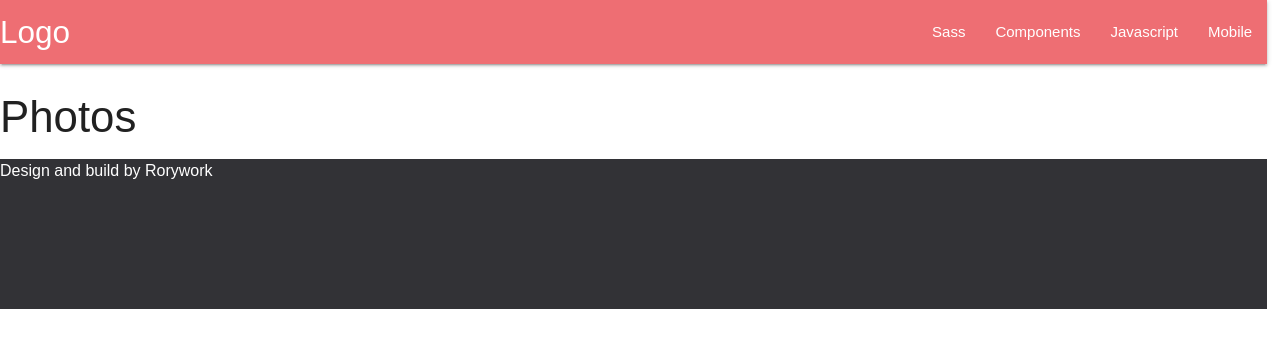
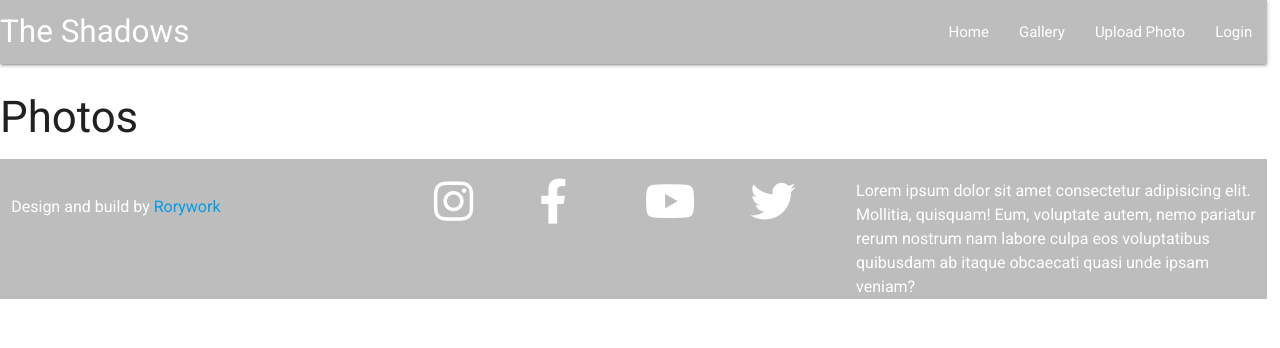
Before and after one commit to Rorywork/The-Shadows, a Flask app: page /about in a window 1280 px wide. Shown: the top 348 px of the page. Run offline with Flask 2, Linux system fonts and the light colour scheme; data that the repository does not hold is empty; some libraries are stand-ins or nearby versions.

Commit message:
Footer layout built

```diff
--- a/static/assets/css/style.css
+++ b/static/assets/css/style.css
@@ -1,4 +1,4 @@
-@import url('https://fonts.googleapis.com/css?family=Josefin+Slab&display=swap');
+@import url('https://fonts.googleapis.com/css?family=Roboto&display=swap');
 
 
 /* Navbar */
@@ -12,15 +12,18 @@ body{
     height: 100vh;
     width: 99vw;
     font-size: 16px;
-    font-family: sans-serif;
+    font-family: 'Roboto', sans-serif;
 }
-
 
 
 #brand{
     color: rgb(0, 0, 0);
     font-size: 2rem;
-    font-family: 'Josefin Slab', serif;
+
+}
+
+footer{
+    padding-top: 20px;
 }
 
 .navbar-brand{
@@ -28,10 +31,15 @@ body{
 }
 
 
-footer{
-    background-color: rgb(50, 50, 54);
-    height: 150px;
+
+.fab{
+    color: white;
+    font-size: 3rem;
 }
+
+
+
+
 
 .parallax {
 	height: 100vh;
@@ -70,9 +78,7 @@ footer{
     color: black;
 }
 
-.footer-text{
-    color: white;
-}
+
 
 #upload-photo-form{
     margin-top: 10%;
--- a/templates/home.html
+++ b/templates/home.html
@@ -1,7 +1,7 @@
 {% extends 'layout.html' %}
 
 {% block body %}
-<main>
+<main class="container">
 
         <section class="parallax" id="parallax-1">
                 <div id="img-overlay">A <span class="highlight">grey</span> world. Snapped.</div>
--- a/templates/includes/_navbar.html
+++ b/templates/includes/_navbar.html
@@ -1,19 +1,19 @@
 <nav>
-    <div class="nav-wrapper">
-      <a href="#!" class="brand-logo">Logo</a>
+    <div class="nav-wrapper grey lighten-1">
+      <a href="/" class="brand-logo">The Shadows</a>
       <a href="#" data-target="mobile-demo" class="sidenav-trigger"><i class="material-icons">menu</i></a>
       <ul class="right hide-on-med-and-down">
-        <li><a href="sass.html">Sass</a></li>
-        <li><a href="badges.html">Components</a></li>
-        <li><a href="collapsible.html">Javascript</a></li>
-        <li><a href="mobile.html">Mobile</a></li>
+        <li><a href="/">Home</a></li>
+        <li><a href="/showphotos">Gallery</a></li>
+        <li><a href="/upload">Upload Photo</a></li>
+        <li><a href="/login">Login</a></li>
       </ul>
     </div>
   </nav>
 
   <ul class="sidenav" id="mobile-demo">
-    <li><a href="sass.html">Sass</a></li>
-    <li><a href="badges.html">Components</a></li>
-    <li><a href="collapsible.html">Javascript</a></li>
-    <li><a href="mobile.html">Mobile</a></li>
+    <li><a href="/">Home</a></li>
+    <li><a href="/showphotos">Gallery</a></li>
+    <li><a href="/upload">Upload Photo</a></li>
+    <li><a href="/login">Login</a></li>
   </ul>
--- a/templates/layout.html
+++ b/templates/layout.html
@@ -1,5 +1,6 @@
 <!DOCTYPE html>
 <html lang="en">
+
 <head>
     <meta charset="UTF-8">
     <meta name="viewport" content="width=device-width, initial-scale=1.0">
@@ -7,9 +8,11 @@
     <title>The Shadows</title>
     <link rel="stylesheet" href="https://cdnjs.cloudflare.com/ajax/libs/materialize/1.0.0/css/materialize.min.css">
     <link href="https://fonts.googleapis.com/icon?family=Material+Icons" rel="stylesheet">
+    <link rel="stylesheet" href="https://use.fontawesome.com/releases/v5.8.1/css/all.css">
     <link rel="stylesheet" href="../static/assets/css/style.css">
 
 </head>
+
 <body>
 
     {% include 'includes/_navbar.html' %}
@@ -21,28 +24,54 @@
 
 
 
-        {% block body %}
+    {% block body %}
 
-        {% endblock %}
+    {% endblock %}
 
-        <footer class="container-fluid">
-                <div class="row">
-                    <div class="col-3">
+    <footer class="container-fluid grey lighten-1 white-text ">
+        <div class="row">
+
+
+                    <div class="col s4">
+                            <p class="footer-text">Design and build by
+                            <a target="_blank" href="https://github.com/Rorywork" title="Go to my Github" rel="noopener"> Rorywork</a></p>
                     </div>
-                    <div class="col-3">
+
+
+                    <div class="col s1">
+                        <a target="_blank" href="https://www.instagram.com" title="Go to Instragram" rel="noopener">
+                            <i class="fab fa-instagram footer-social"></i>
+                        </a>
                     </div>
-                    <div class="col-3">
+
+                    <div class="col s1">
+                        <a target="_blank" href="https://www.facebook.com" title="Go to Facebook" rel="noopener">
+                            <i class="fab fa-facebook-f footer-social"></i>
+                        </a>
                     </div>
-                    <div class="col-3">
-                        <p class="footer-text">Design and build by Rorywork</p>
+                    <div class="col s1">
+                        <a target="_blank" href="https://www.youtube.com" title="Go to Youtube" rel="noopener">
+                            <i class="fab fa-youtube footer-social"></i>
+                        </a>
                     </div>
-                </div>
-            </footer>
+                    <div class="col s1">
+                        <a target="_blank" href="https://www.twitter.com" title="Go to Twitter" rel="noopener">
+                            <i class="fab fa-twitter footer-social"></i>
+                        </a>
+                    </div>
+                    <div class="col s4">Lorem ipsum dolor sit amet consectetur adipisicing elit. Mollitia, quisquam! Eum, voluptate autem, nemo pariatur rerum nostrum nam labore culpa eos voluptatibus quibusdam ab itaque obcaecati quasi unde ipsam veniam?</div>
 
-    <script src="https://code.jquery.com/jquery-3.4.1.js" integrity="sha256-WpOohJOqMqqyKL9FccASB9O0KwACQJpFTUBLTYOVvVU=" crossorigin="anonymous"></script>
+
+
+        </div>
+    </footer>
+
+    <script src="https://code.jquery.com/jquery-3.4.1.js"
+        integrity="sha256-WpOohJOqMqqyKL9FccASB9O0KwACQJpFTUBLTYOVvVU=" crossorigin="anonymous"></script>
     <script src="https://cdnjs.cloudflare.com/ajax/libs/materialize/1.0.0/js/materialize.min.js"></script>
     <script src="../static/assets/js/script.js"></script>
 
 
 </body>
+
 </html>
```
